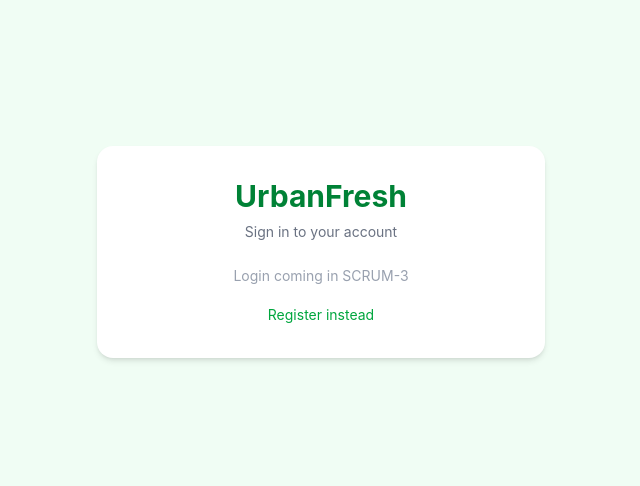
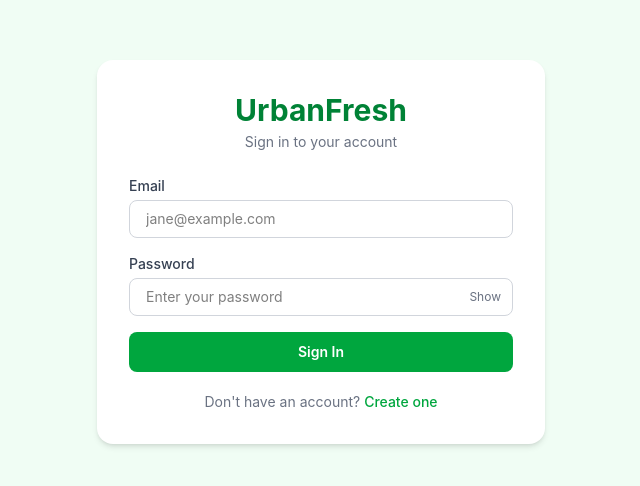
Before and after one commit to CYBERG-03/UrbanFresh, a React (Vite) app in the folder frontend/: page /login in a window 1280 px wide. Shown: the part 148-634 px from the top of the page, without its empty margins (319-959 px from the left). Built offline with nearby package versions, Linux system fonts and the light colour scheme.

Commit message:
feat(SCRUM-3): add frontend login page and AuthContext

```diff
--- a/frontend/src/App.jsx
+++ b/frontend/src/App.jsx
@@ -1,15 +1,17 @@
 import { BrowserRouter, Routes, Route, Navigate } from 'react-router-dom';
 import { Toaster } from 'react-hot-toast';
+import { AuthProvider } from './context/AuthContext';
 import RegisterPage from './pages/auth/RegisterPage';
 import LoginPage from './pages/auth/LoginPage';
 
 /**
  * App – Root component.
- * Declares all application routes. Auth routes are public.
- * Protected routes will be added in SCRUM-3 and beyond.
+ * Wraps the app in AuthProvider for global auth state.
+ * Declares all application routes.
  */
 function App() {
   return (
+    <AuthProvider>
       <BrowserRouter>
         {/* Global toast notifications */}
         <Toaster position="top-right" toastOptions={{ duration: 4000 }} />
@@ -17,9 +19,10 @@
           <Route path="/register" element={<RegisterPage />} />
           <Route path="/login" element={<LoginPage />} />
           {/* Default redirect */}
-        <Route path="*" element={<Navigate to="/register" replace />} />
+          <Route path="*" element={<Navigate to="/login" replace />} />
         </Routes>
       </BrowserRouter>
+    </AuthProvider>
   );
 }
 
--- /dev/null
+++ b/frontend/src/context/AuthContext.jsx
@@ -0,0 +1,79 @@
+import { createContext, useContext, useState, useEffect } from 'react';
+
+/**
+ * Context Layer – Manages authentication state across the app.
+ * Stores JWT token and user info in localStorage for persistence.
+ * Provides login/logout functions and current user data to all components.
+ */
+const AuthContext = createContext(null);
+
+const TOKEN_KEY = 'uf_token';
+const USER_KEY = 'uf_user';
+
+/** Parse stored user JSON safely. Returns null if invalid. */
+const loadUser = () => {
+  try {
+    const raw = localStorage.getItem(USER_KEY);
+    return raw ? JSON.parse(raw) : null;
+  } catch {
+    return null;
+  }
+};
+
+export function AuthProvider({ children }) {
+  const [token, setToken] = useState(() => localStorage.getItem(TOKEN_KEY));
+  const [user, setUser] = useState(() => loadUser());
+
+  /** Keep localStorage in sync whenever token/user changes. */
+  useEffect(() => {
+    if (token) {
+      localStorage.setItem(TOKEN_KEY, token);
+    } else {
+      localStorage.removeItem(TOKEN_KEY);
+    }
+  }, [token]);
+
+  useEffect(() => {
+    if (user) {
+      localStorage.setItem(USER_KEY, JSON.stringify(user));
+    } else {
+      localStorage.removeItem(USER_KEY);
+    }
+  }, [user]);
+
+  /**
+   * Save token and user info after successful login.
+   * @param {string} jwt - JWT token from backend
+   * @param {object} userData - { email, name, role }
+   */
+  const login = (jwt, userData) => {
+    setToken(jwt);
+    setUser(userData);
+  };
+
+  /** Clear auth state on logout. */
+  const logout = () => {
+    setToken(null);
+    setUser(null);
+  };
+
+  const isAuthenticated = !!token;
+
+  return (
+    <AuthContext.Provider value={{ token, user, isAuthenticated, login, logout }}>
+      {children}
+    </AuthContext.Provider>
+  );
+}
+
+/**
+ * Hook to access auth state from any component.
+ * @returns {{ token, user, isAuthenticated, login, logout }}
+ */
+export const useAuth = () => {
+  const context = useContext(AuthContext);
+  if (!context) {
+    throw new Error('useAuth must be used within an AuthProvider');
+  }
+  return context;
+};
--- a/frontend/src/pages/auth/LoginPage.jsx
+++ b/frontend/src/pages/auth/LoginPage.jsx
@@ -1,19 +1,146 @@
-import { Link } from 'react-router-dom';
+import { useState } from 'react';
+import { Link, useNavigate } from 'react-router-dom';
+import { toast } from 'react-hot-toast';
+import { loginUser } from '../../services/authService';
+import { useAuth } from '../../context/AuthContext';
 
 /**
- * Presentation Layer – Login page placeholder.
- * Full implementation in SCRUM-3 (Login + JWT Token Issuance).
+ * Presentation Layer – Login form.
+ * Authenticates the user via POST /api/auth/login,
+ * stores the JWT via AuthContext, and redirects based on role.
  */
+
+/** Map backend role to the correct dashboard path. */
+const ROLE_DASHBOARD = {
+  CUSTOMER: '/',
+  ADMIN: '/admin',
+  SUPPLIER: '/supplier',
+  DELIVERY: '/delivery',
+};
+
 export default function LoginPage() {
+  const navigate = useNavigate();
+  const { login } = useAuth();
+  const [form, setForm] = useState({ email: '', password: '' });
+  const [error, setError] = useState('');
+  const [loading, setLoading] = useState(false);
+  const [showPassword, setShowPassword] = useState(false);
+
+  const handleChange = (e) => {
+    const { name, value } = e.target;
+    setForm((prev) => ({ ...prev, [name]: value }));
+    setError('');
+  };
+
+  const handleSubmit = async (e) => {
+    e.preventDefault();
+
+    if (!form.email.trim() || !form.password) {
+      setError('Email and password are required');
+      return;
+    }
+
+    setLoading(true);
+    try {
+      const { data } = await loginUser({
+        email: form.email.trim(),
+        password: form.password,
+      });
+
+      // Store token and user info in AuthContext + localStorage
+      login(data.token, { email: data.email, name: data.name, role: data.role });
+
+      toast.success(`Welcome back, ${data.name}!`);
+
+      // Redirect to role-specific dashboard
+      const destination = ROLE_DASHBOARD[data.role] || '/';
+      navigate(destination, { replace: true });
+    } catch (err) {
+      const status = err.response?.status;
+      const message = err.response?.data?.message;
+
+      if (status === 401) {
+        setError(message || 'Invalid email or password');
+      } else if (status === 400) {
+        setError(message || 'Please fill in all fields correctly');
+      } else {
+        toast.error('Something went wrong. Please try again.');
+      }
+    } finally {
+      setLoading(false);
+    }
+  };
+
   return (
     <div className="min-h-screen bg-green-50 flex items-center justify-center px-4">
-      <div className="w-full max-w-md bg-white rounded-2xl shadow-md p-8 text-center">
-        <h1 className="text-3xl font-bold text-green-700 mb-2">UrbanFresh</h1>
-        <p className="text-gray-500 text-sm mb-6">Sign in to your account</p>
-        <p className="text-gray-400 text-sm mb-4">Login coming in SCRUM-3</p>
-        <Link to="/register" className="text-green-600 hover:underline text-sm">
-          Register instead
-        </Link>
+      <div className="w-full max-w-md bg-white rounded-2xl shadow-md p-8">
+
+        {/* Header */}
+        <div className="mb-6 text-center">
+          <h1 className="text-3xl font-bold text-green-700">UrbanFresh</h1>
+          <p className="text-gray-500 text-sm mt-1">Sign in to your account</p>
+        </div>
+
+        {/* Global error message */}
+        {error && (
+          <div className="mb-4 p-3 bg-red-50 border border-red-200 rounded-lg text-red-600 text-sm text-center">
+            {error}
+          </div>
+        )}
+
+        <form onSubmit={handleSubmit} noValidate className="space-y-4">
+
+          {/* Email */}
+          <div>
+            <label className="block text-sm font-medium text-gray-700 mb-1">Email</label>
+            <input
+              type="email"
+              name="email"
+              value={form.email}
+              onChange={handleChange}
+              placeholder="jane@example.com"
+              className="w-full border border-gray-300 rounded-lg px-4 py-2 text-sm focus:outline-none focus:ring-2 focus:ring-green-400"
+            />
+          </div>
+
+          {/* Password */}
+          <div>
+            <label className="block text-sm font-medium text-gray-700 mb-1">Password</label>
+            <div className="relative">
+              <input
+                type={showPassword ? 'text' : 'password'}
+                name="password"
+                value={form.password}
+                onChange={handleChange}
+                placeholder="Enter your password"
+                className="w-full border border-gray-300 rounded-lg px-4 py-2 text-sm focus:outline-none focus:ring-2 focus:ring-green-400 pr-16"
+              />
+              <button
+                type="button"
+                onClick={() => setShowPassword((v) => !v)}
+                className="absolute right-3 top-1/2 -translate-y-1/2 text-xs text-gray-500 hover:text-green-600"
+              >
+                {showPassword ? 'Hide' : 'Show'}
+              </button>
+            </div>
+          </div>
+
+          {/* Submit */}
+          <button
+            type="submit"
+            disabled={loading}
+            className="w-full bg-green-600 hover:bg-green-700 disabled:opacity-60 text-white font-semibold py-2.5 rounded-lg transition-colors text-sm"
+          >
+            {loading ? 'Signing in...' : 'Sign In'}
+          </button>
+        </form>
+
+        <p className="text-center text-sm text-gray-500 mt-5">
+          Don't have an account?{' '}
+          <Link to="/register" className="text-green-600 hover:underline font-medium">
+            Create one
+          </Link>
+        </p>
       </div>
     </div>
   );
--- a/frontend/src/services/authService.js
+++ b/frontend/src/services/authService.js
@@ -14,3 +14,12 @@
  */
 export const registerCustomer = (data) =>
   axios.post(`${API_BASE}/register`, data);
+
+/**
+ * Authenticate a user and receive a JWT token.
+ * @param {object} data - { email, password }
+ * @returns {Promise} resolved with { token, email, name, role, message }
+ * @throws axios error with response.data containing error message (401/400)
+ */
+export const loginUser = (data) =>
+  axios.post(`${API_BASE}/login`, data);
```
Lines whose indentation alone changed are shown as unchanged.
